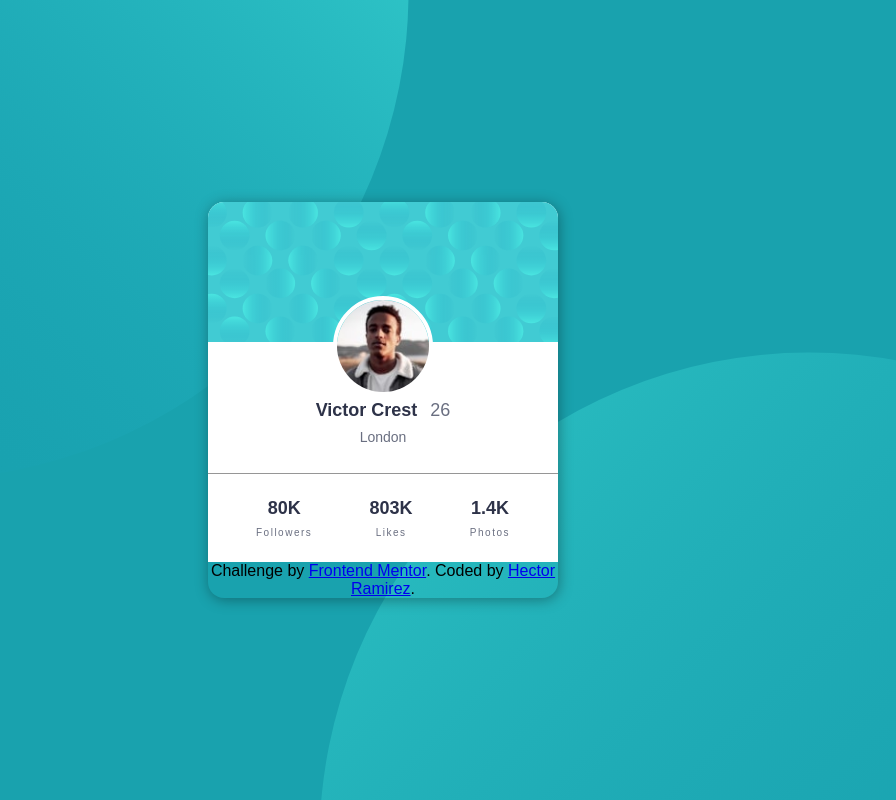
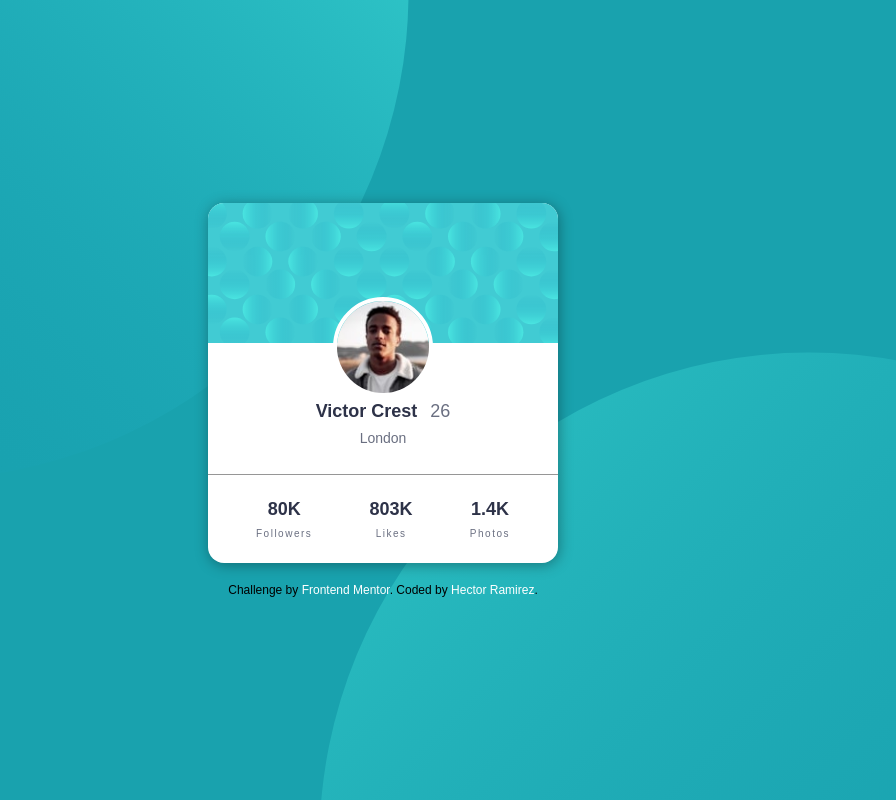
Before and after one commit to hectorlil48/profile-card-component-main, a plain HTML site: page index.html in a window 1280 px wide. Shown: the whole page, without its empty margins (257-1153 px from the left). Drawn offline with Linux system fonts and the light colour scheme.

Commit message:
Added styles for attribution

```diff
--- a/style/styles.css
+++ b/style/styles.css
@@ -32,18 +32,15 @@ body {
   background-position: right 48vw bottom 40vh, left 45vw top 44vh;
 }
 
-.container {
+.card-content {
   max-width: 350px;
   border-radius: 16px;
   text-align: center;
   overflow: hidden;
+  background-color: #fff;
   -webkit-box-shadow: 1px 2px 14px 0px rgba(0, 0, 0, 0.34);
   -moz-box-shadow: 1px 2px 14px 0px rgba(0, 0, 0, 0.34);
   box-shadow: 1px 2px 14px 0px rgba(0, 0, 0, 0.34);
-}
-
-.card-content {
-  background-color: #fff;
 }
 
 .profile-pic {
@@ -91,10 +88,12 @@ body {
 
 /*  Footer */
 
-/* .attribution {
-  font-size: 11px;
+.attribution {
+  margin-top: 20px;
+  font-size: 12px;
   text-align: center;
 }
 .attribution a {
-  color: hsl(228, 45%, 44%);
-} */
+  color: #fff;
+  text-decoration: none;
+}
```
